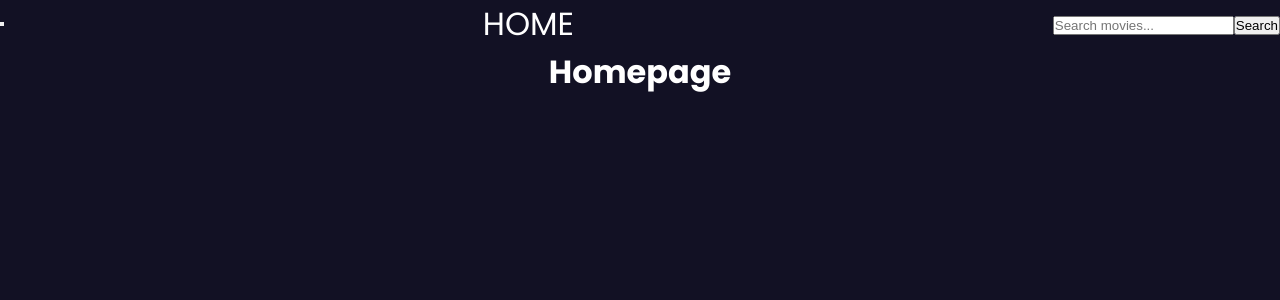
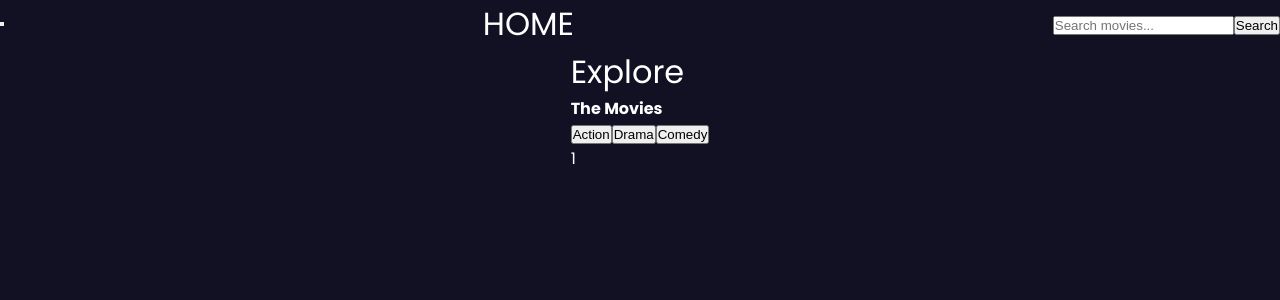
Before and after one commit to GuilhermeLimaDev/themovie.repository, a React (Vite) app in the folder themovie.app/: page / in a window 1280 px wide. Shown: the top 300 px of the page. Built offline with nearby package versions, Linux system fonts and the light colour scheme.

Commit message:
Removendo título da Homepage e integrando componente Explore

```diff
--- a/themovie.app/src/pages/Homepage.jsx
+++ b/themovie.app/src/pages/Homepage.jsx
@@ -1,10 +1,12 @@
+import Explore from "../features/Explore/Explore"
 import MainLayout from "../layout/MainLayout/MainLayout"
 
 const Homepage = () => {
     return (
         <>
             <MainLayout>
-                <h1>Homepage</h1>
+                <Explore/>
+
             </MainLayout>
         </>
     )
```
